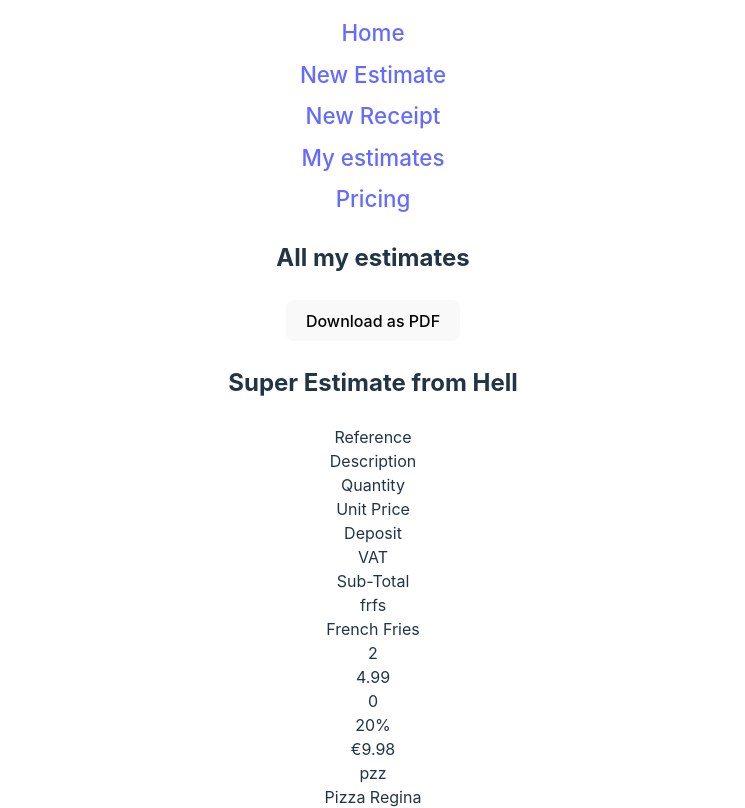
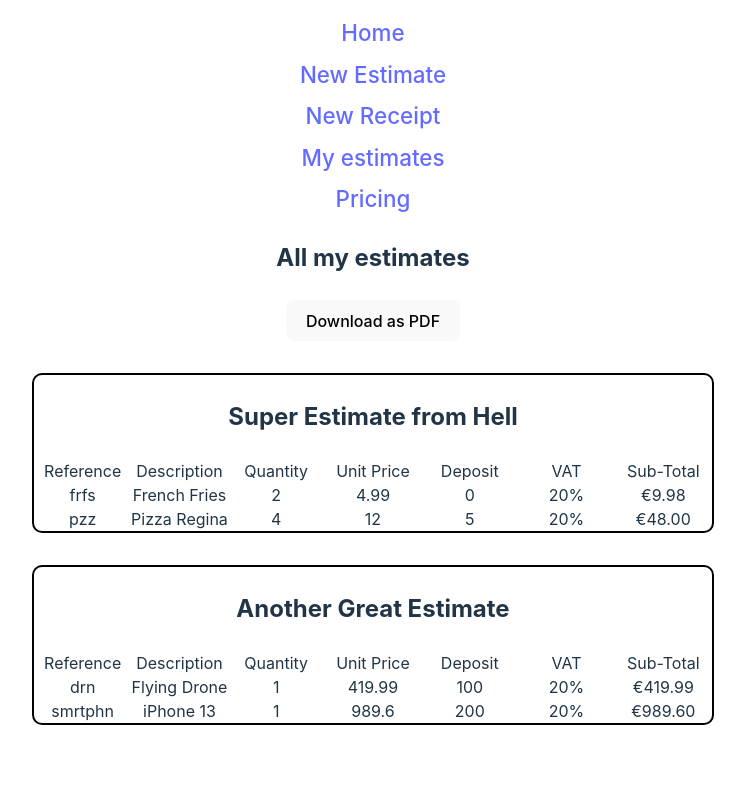
Before and after one commit to AmaurySemery/receipt_maker, a React (Vite) app: page /my-estimates in a window 1280 px wide. Shown: the top 808 px of the page, without its empty margins (267-1012 px from the left). Built offline with nearby package versions, Linux system fonts and the light colour scheme.

Commit message:
Créer un module CSS pour le composant Card

```diff
--- /dev/null
+++ b/src/components/Card.module.css
@@ -0,0 +1,55 @@
+.card {
+    margin: 2rem;
+    border: 2px solid black;
+    border-radius: 10px;
+}
+
+.estimateheader {
+    display: grid;
+    grid-template-columns: repeat(7, 1fr);
+}
+
+.container {
+    border-color: rgb(189, 231, 247);
+}
+
+.details {
+    display: grid;
+    grid-template-columns: repeat(7, 1fr);
+    grid-template-rows: auto;
+    grid-template-areas: "ref desc qty uprice depo vat subto";
+}
+
+.details > div {
+    display: flex;
+    flex-direction: column;
+    align-items: center;
+}
+
+.ref {
+    grid-area: ref;
+}
+
+.desc {
+    grid-area: desc;
+}
+
+.qty {
+    grid-area: qty;
+}
+
+.uprice {
+    grid-area: uprice;
+}
+
+.depo {
+    grid-area: depo;
+}
+
+.vat {
+    grid-area: vat;
+}
+
+.subto {
+    grid-area: subto;
+}
--- a/src/components/Card.tsx
+++ b/src/components/Card.tsx
@@ -1,4 +1,5 @@
 import { Estimate } from "../App";
+import styles from './Card.module.css';
 
 type cardProps = {
   data: Estimate;
@@ -10,9 +11,10 @@ export default function Card({ data }: cardProps) {
   }
   return (
     <>
+    <div className={styles.card}>
       <h3>{data.title}</h3>
-      <div>
-        <div>
+      <div className={styles.container}>
+        <div className={styles.estimateheader}>
           <div>Reference</div>
           <div>Description</div>
           <div>Quantity</div>
@@ -23,7 +25,7 @@ export default function Card({ data }: cardProps) {
         </div>
         {data.tasks.map((t) => {
           return (
-            <div key={t.reference}>
+            <div key={t.reference} className={styles.details}>
               <div>{t.reference}</div>
               <div>{t.description}</div>
               <div>{t.quantity}</div>
@@ -35,6 +37,7 @@ export default function Card({ data }: cardProps) {
           );
         })}
       </div>
+      </div>
     </>
   );
 }
```
